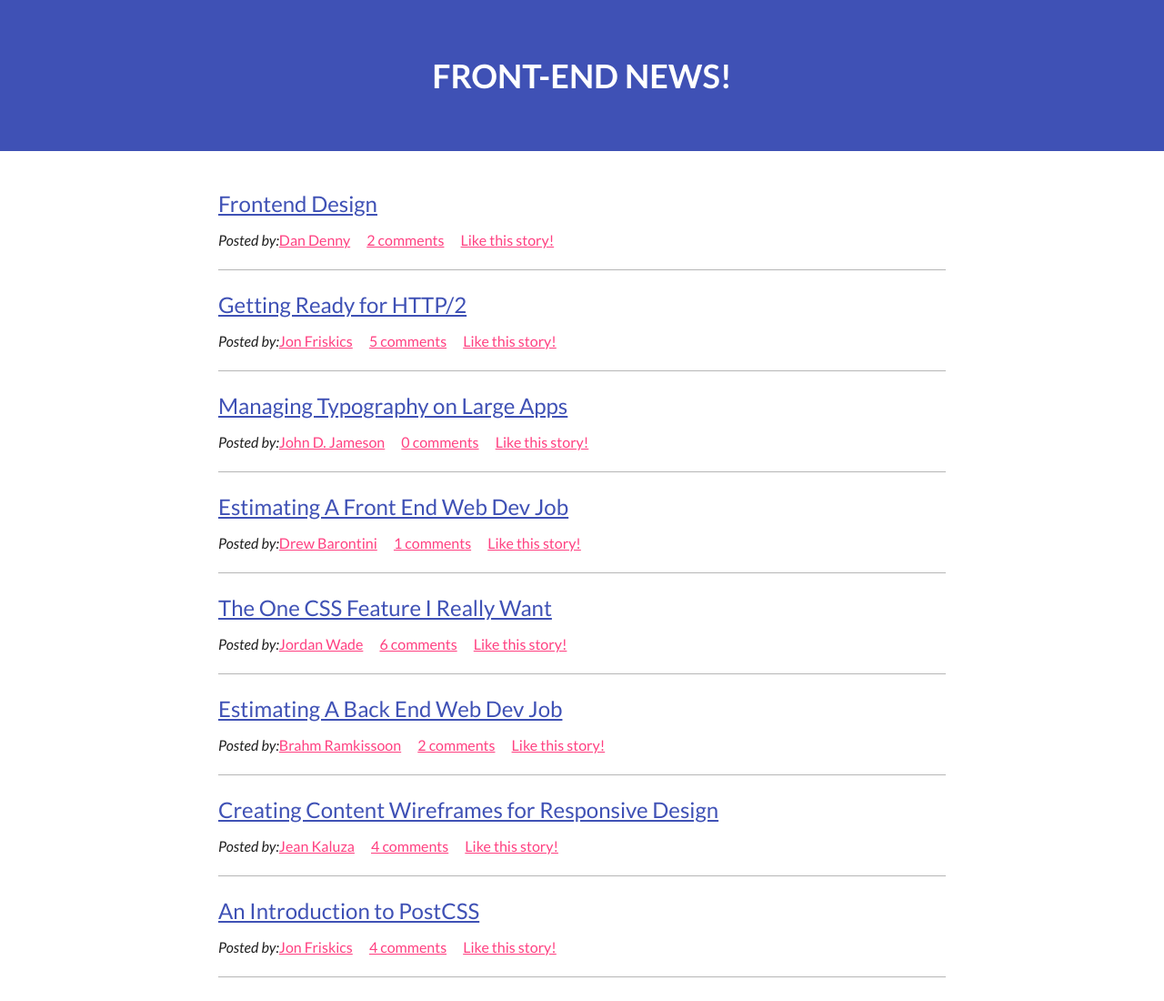
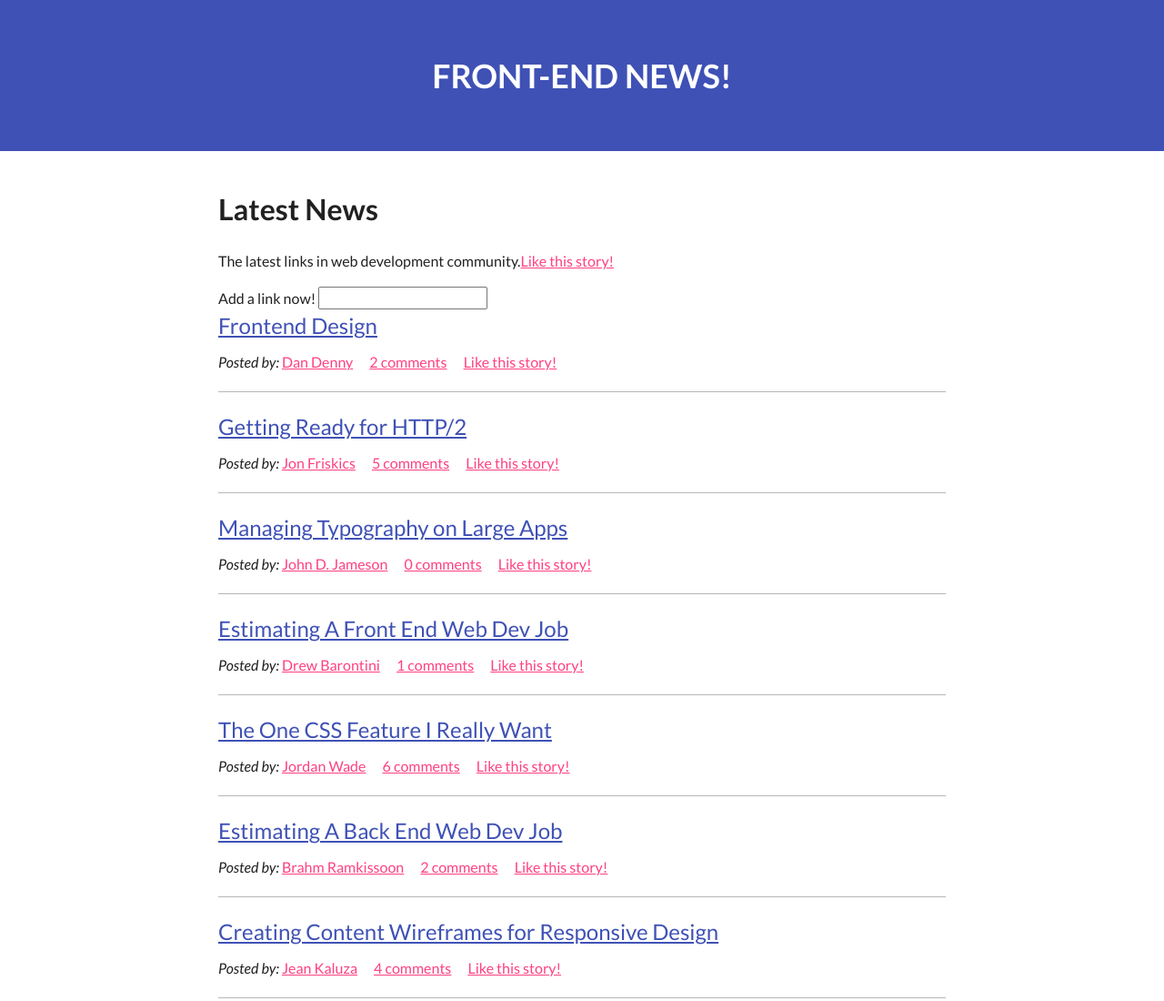
Before and after one commit to BrahmRamkissoon/My-CodeSchool-Code, a plain HTML site: page Soup-To-Bits/1-Interactive-Website/part-1/index.html in a window 1280 px wide. Shown: the top 1100 px of the page at 91% size. Drawn offline with nearby package versions, Linux system fonts and the light colour scheme.

Commit message:
added form html

```diff
--- a/Soup-To-Bits/1-Interactive-Website/part-1/index.html
+++ b/Soup-To-Bits/1-Interactive-Website/part-1/index.html
@@ -13,87 +13,100 @@
 
 </head>
 <body>
+   <!-- Hero Section -->
     <header class="hero">
        <div class="container">
             <p class="logo">Front-end News!</p>
         </div>
     </header>
+
+       <!-- Main Section -->
         <main class="content">
            <div class="container">
+               <header class="subheader">
+                   <h1>Latest News</h1>
+                   <p>The latest links in web development community.<a href="#">Like this story!</a></p>
+
+                   <form class="form">
+                      <label class="form-label" for="form-link-input">Add a link now!</label>
+                       <input class="form-input" type="text" id="form-link-input">
+                   </form>
+
+               </header>
                 <ol class="news">
                   <li class="news-item"><a class="news-link" href="#">Frontend Design</a>
                       <ul class="news-meta">
-                        <li class="news-meta-item"><em>Posted by:</em><a href="#">Dan Denny</a></li>
+                        <li class="news-meta-item"><em>Posted by: </em><a href="#">Dan Denny</a></li>
                         <li class="news-meta-item"><a href="#">2 comments</a></li>
                         <li class="news-meta-item"><a class="js-like" href="#">Like this story!</a></li>
                     </ul>
                  </li>
                   <li class="news-item"><a class="news-link" href="#">Getting Ready for HTTP/2</a>
                     <ul class="news-meta">
-                        <li class="news-meta-item"><em>Posted by:</em><a href="#">Jon Friskics</a></li>
+                        <li class="news-meta-item"><em>Posted by: </em><a href="#">Jon Friskics</a></li>
                         <li class="news-meta-item"><a href="#">5 comments</a></li>
                         <li class="news-meta-item"><a class="js-like" href="#">Like this story!</a></li>
                     </ul>
                   </li>
                   <li class="news-item"><a class="news-link" href="#">Managing Typography on Large Apps</a>
                       <ul class="news-meta">
-                        <li class="news-meta-item"><em>Posted by:</em><a href="#">John D. Jameson</a></li>
+                        <li class="news-meta-item"><em>Posted by: </em><a href="#">John D. Jameson</a></li>
                         <li class="news-meta-item"><a href="#">0 comments</a></li>
                         <li class="news-meta-item"><a class="js-like" href="#">Like this story!</a></li>
                     </ul>
                   </li>
                   <li class="news-item"><a class="news-link" href="#">Estimating A Front End Web Dev Job</a>
                       <ul class="news-meta">
-                        <li class="news-meta-item"><em>Posted by:</em><a href="#">Drew Barontini</a></li>
+                        <li class="news-meta-item"><em>Posted by: </em><a href="#">Drew Barontini</a></li>
                         <li class="news-meta-item"><a href="#">1 comments</a></li>
                         <li class="news-meta-item"><a class="js-like" href="#">Like this story!</a></li>
                     </ul>
                   </li>
                   <li class="news-item"><a class="news-link" href="#">The One CSS Feature I Really Want</a>
                       <ul class="news-meta">
-                        <li class="news-meta-item"><em>Posted by:</em><a href="#">Jordan Wade</a></li>
+                        <li class="news-meta-item"><em>Posted by: </em><a href="#">Jordan Wade</a></li>
                         <li class="news-meta-item"><a href="#">6 comments</a></li>
                         <li class="news-meta-item"><a class="js-like" href="#">Like this story!</a></li>
                     </ul>
                   </li>
                   <li class="news-item"><a class="news-link" href="#">Estimating A Back End Web Dev Job</a>
                       <ul class="news-meta">
-                        <li class="news-meta-item"><em>Posted by:</em><a href="#">Brahm Ramkissoon</a></li>
+                        <li class="news-meta-item"><em>Posted by: </em><a href="#">Brahm Ramkissoon</a></li>
                         <li class="news-meta-item"><a href="#">2 comments</a></li>
                         <li class="news-meta-item"><a class="js-like" href="#">Like this story!</a></li>
                     </ul>
                   </li>
                   <li class="news-item"><a class="news-link" href="#">Creating Content Wireframes for Responsive Design</a>
                       <ul class="news-meta">
-                        <li class="news-meta-item"><em>Posted by:</em><a href="#">Jean Kaluza</a></li>
+                        <li class="news-meta-item"><em>Posted by: </em><a href="#">Jean Kaluza</a></li>
                         <li class="news-meta-item"><a href="#">4 comments</a></li>
                         <li class="news-meta-item"><a class="js-like" href="#">Like this story!</a></li>
                     </ul>
                   </li>
                   <li class="news-item"><a class="news-link" href="#">An Introduction to PostCSS</a>
                       <ul class="news-meta">
-                        <li class="news-meta-item"><em>Posted by:</em><a href="#">Jon Friskics</a></li>
+                        <li class="news-meta-item"><em>Posted by: </em><a href="#">Jon Friskics</a></li>
                         <li class="news-meta-item"><a href="#">4 comments</a></li>
                         <li class="news-meta-item"><a class="js-like" href="#">Like this story!</a></li>
                     </ul>
                   </li>
                   <li class="news-item"><a class="news-link" href="#">Creating Loading Buttons With SVG and Segment</a>
                       <ul class="news-meta">
-                        <li class="news-meta-item"><em>Posted by:</em><a href="#">Sarah Imbert</a></li>
+                        <li class="news-meta-item"><em>Posted by: </em><a href="#">Sarah Imbert</a></li>
                         <li class="news-meta-item"><a href="#">7 comments</a></li>
                         <li class="news-meta-item"><a class="js-like" href="#">Like this story!</a></li>
                     </ul>
                   </li>
                   <li class="news-item"><a class="news-link" href="#">JavaScript Modules: A Beginner's Guide</a>
                       <ul class="news-meta">
-                        <li class="news-meta-item"><em>Posted by:</em><a href="#">Dan Denny</a></li>
+                        <li class="news-meta-item"><em>Posted by: </em><a href="#">Dan Denny</a></li>
                         <li class="news-meta-item"><a href="#">1 comments</a></li>
                         <li class="news-meta-item"><a class="js-like" href="#">Like this story!</a></li>
                     </ul>
                   </li>
                   <li class="news-item"><a class="news-link" href="#">React and the Economics of Dynamic Web Interfaces</a>
                       <ul class="news-meta">
-                        <li class="news-meta-item"><em>Posted by:</em><a href="#">Justin Mezzell</a></li>
+                        <li class="news-meta-item"><em>Posted by: </em><a href="#">Justin Mezzell</a></li>
                         <li class="news-meta-item"><a href="#">10 comments</a></li>
                         <li class="news-meta-item"><a class="js-like" href="#">Like this story!</a></li>
                     </ul>
```
